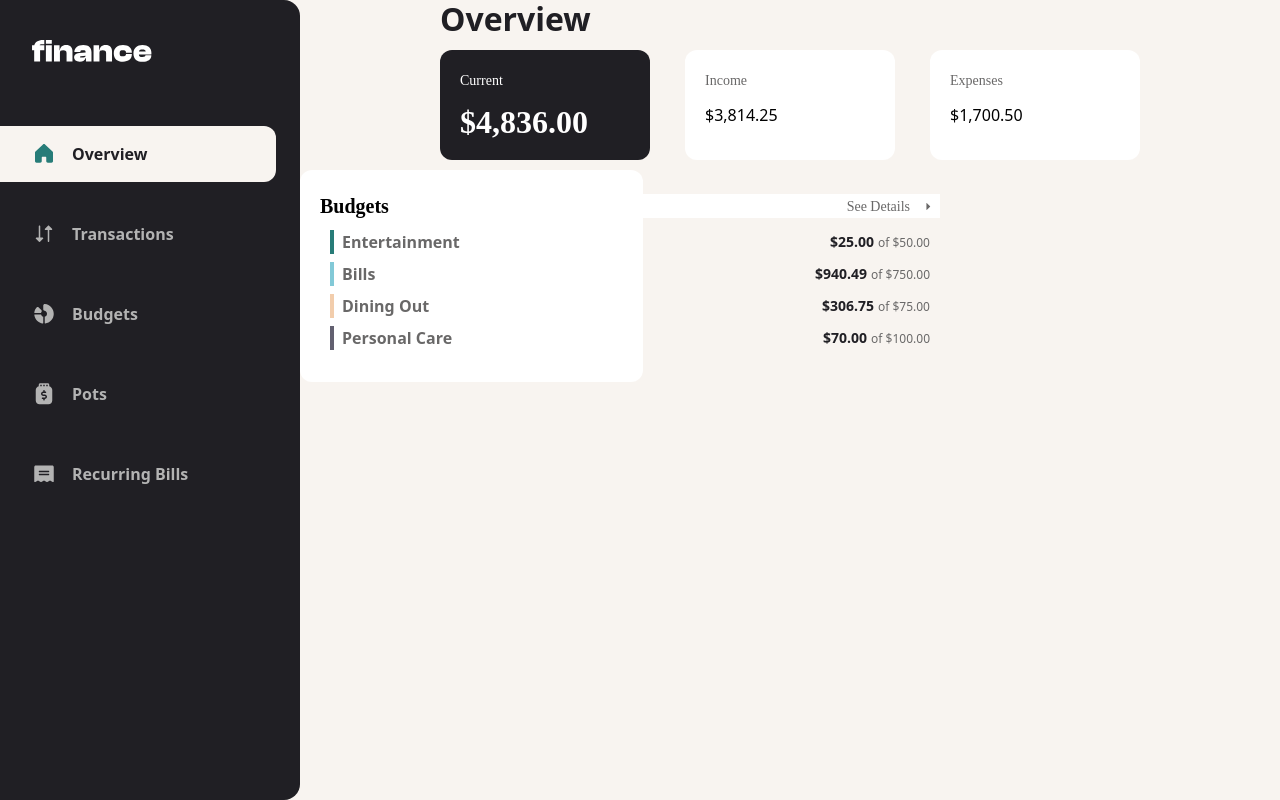
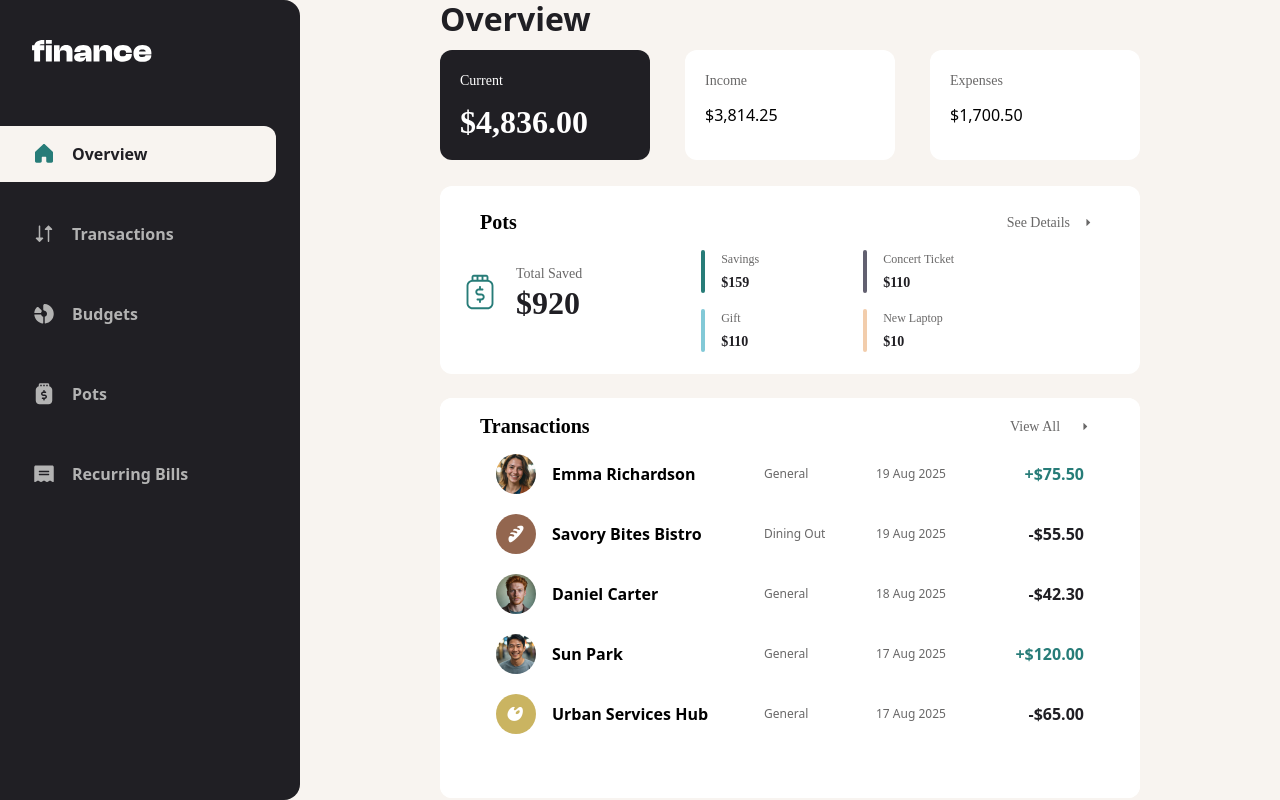
Before and after one commit to Keti-Tsiklauri/my-finance-app, a Next.js app: page /overview in a window 1280 px wide. Built offline with nearby package versions, Linux system fonts and the light colour scheme.

Commit message:
fix styles

```diff
--- a/src/app/overview/page.tsx
+++ b/src/app/overview/page.tsx
@@ -10,12 +10,17 @@ export default function OverView() {
         Overview
       </p>
       <OverviewHeader />
-      {/* <div>
+
+      <div className=" bg-white rounded-[12px] md:w-[700px] mx-auto xxl:w-[1000px] w-[343px]">
         <PotsSection />
+      </div>
+      <div className=" bg-white rounded-[12px] xxl:w-[1000px] mx-auto md:w-[700px] w-[343px]">
         <TransactionSection />
-      </div> */}
-      <div>
-        <BudgetsSection />
+      </div>
+      <div className=" bg-white rounded-[12px] xxl:w-[1000px] mx-auto md:w-[700px] w-[343px]">
+        <div className="mx-auto w-[343px] mt-5 md:w-[700px] bg-white rounded-[12px] flex  items-center ">
+          <BudgetsSection />
+        </div>
       </div>
     </div>
   );
--- a/src/components/overview/BudgetsSection.tsx
+++ b/src/components/overview/BudgetsSection.tsx
@@ -4,7 +4,7 @@ import SeeMore from "./SeeMore";
 export default function BudgetsSection() {
   return (
     <div className="flex flex-col  p-[24px_20px] gap-[20px] w-[343px]  bg-white rounded-[12px] ">
-      <div className="mx-auto">
+      <div className="mx-auto p-[24px_20px]">
         <SeeMore section="budgets" action="see details" />
         <SpendingSummary />
       </div>
--- a/src/components/overview/PotsSection.tsx
+++ b/src/components/overview/PotsSection.tsx
@@ -13,7 +13,7 @@ export default function PotsSection() {
   const totalSavings = pots.reduce((acc, pot) => acc + pot.total, 0);
 
   return (
-    <div className="p-[24px_20px] gap-5 w-[343px]  bg-white rounded-[12px] mt-4 mx-auto md:w-[700px] xxl:w-[600px]">
+    <div className="p-[24px_20px] gap-5 w-[343px]  mt-4 mx-auto md:w-[700px] ">
       <SeeMore section="pots" action="see details" />
       <div className="md:flex">
         <div className="flex gap-4 items-center">
--- a/src/components/overview/SeeMore.tsx
+++ b/src/components/overview/SeeMore.tsx
@@ -3,10 +3,13 @@ import Image from "next/image";
 interface CardProps {
   section: "pots" | "budgets" | "transactions";
   action: "view all" | "see details";
+  width?: string;
 }
-export default function SeeMore({ section, action }: CardProps) {
+export default function SeeMore({ section, action, width }: CardProps) {
   return (
-    <div className="flex flex-row justify-between items-center w-[303px] md:w-[620px] xxl:w-[540px] h-[24px] gap-6 mx-auto bg-white">
+    <div
+      className={`flex flex-row justify-between items-center w-[303px] md:w-[620px] xxl:w-[680px] h-[24px] gap-6 mx-auto bg-white ${width} `}
+    >
       <p className="w-[43px] h-[24px] font-['Public_Sans'] font-bold text-[20px] leading-[120%] text-[#201F24]s">
         {capitalizeEachWord(section)}
       </p>
--- a/src/components/overview/TransactionSection.tsx
+++ b/src/components/overview/TransactionSection.tsx
@@ -8,14 +8,10 @@ export default function TransactionSection() {
   const { transactions } = data;
   const visibleTransactions = transactions.slice(0, 5);
   return (
-    <div className="flex flex-col items-start pt-4 w-[343px] h-[400px] md:w-[700px] xxl:w-[600px] bg-white rounded-[12px] mx-auto mt-6">
+    <div className="flex flex-col items-start pt-4 w-[343px] h-[400px] md:w-[700px]  bg-white rounded-[12px] mx-auto mt-6 p-[24px_20px]">
       <SeeMore section="transactions" action="view all" />
-      <div className=" md:w-[620px] mx-auto xxl:w-[600px]">
-        <TransactionList
-          transactions={visibleTransactions}
-          currentPage={1}
-          className="xxl:w-[480px] "
-        />
+      <div className=" md:w-[620px] mx-auto ">
+        <TransactionList transactions={visibleTransactions} currentPage={1} />
       </div>
     </div>
   );
--- a/src/components/spending-summary/SpendingSummary.tsx
+++ b/src/components/spending-summary/SpendingSummary.tsx
@@ -17,7 +17,13 @@ type Data = {
   transactions: Transaction[];
 };
 
-export default function SpendingSummary({ text }: { text?: string }) {
+export default function SpendingSummary({
+  text,
+  width,
+}: {
+  text?: string;
+  width?: string;
+}) {
   const [budgets, setBudgets] = useState<Budget[]>([]);
   const [transactions, setTransactions] = useState<Transaction[]>([]);
 
@@ -42,7 +48,7 @@ export default function SpendingSummary({ text }: { text?: string }) {
       <h2 className="w-[189px] mb-3 font-publicSans font-bold text-[20px]  text-[#201F24] flex-none order-0 flex-grow-0 pb-0">
         {text}
       </h2>
-      <ul className="w-full">
+      <ul className={`w-full ${width}`}>
         {budgets.map((budget) => {
           const spent = getSpent(budget.category);
           return (
```
